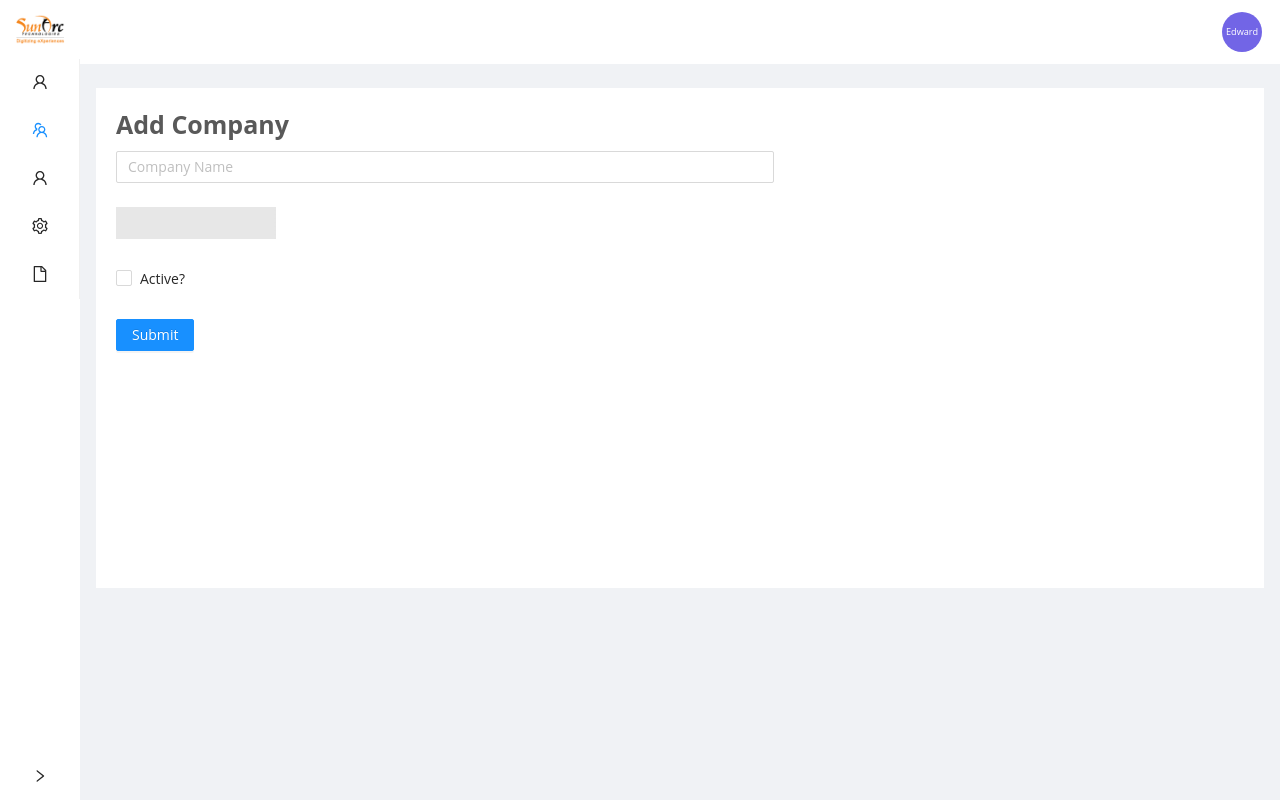
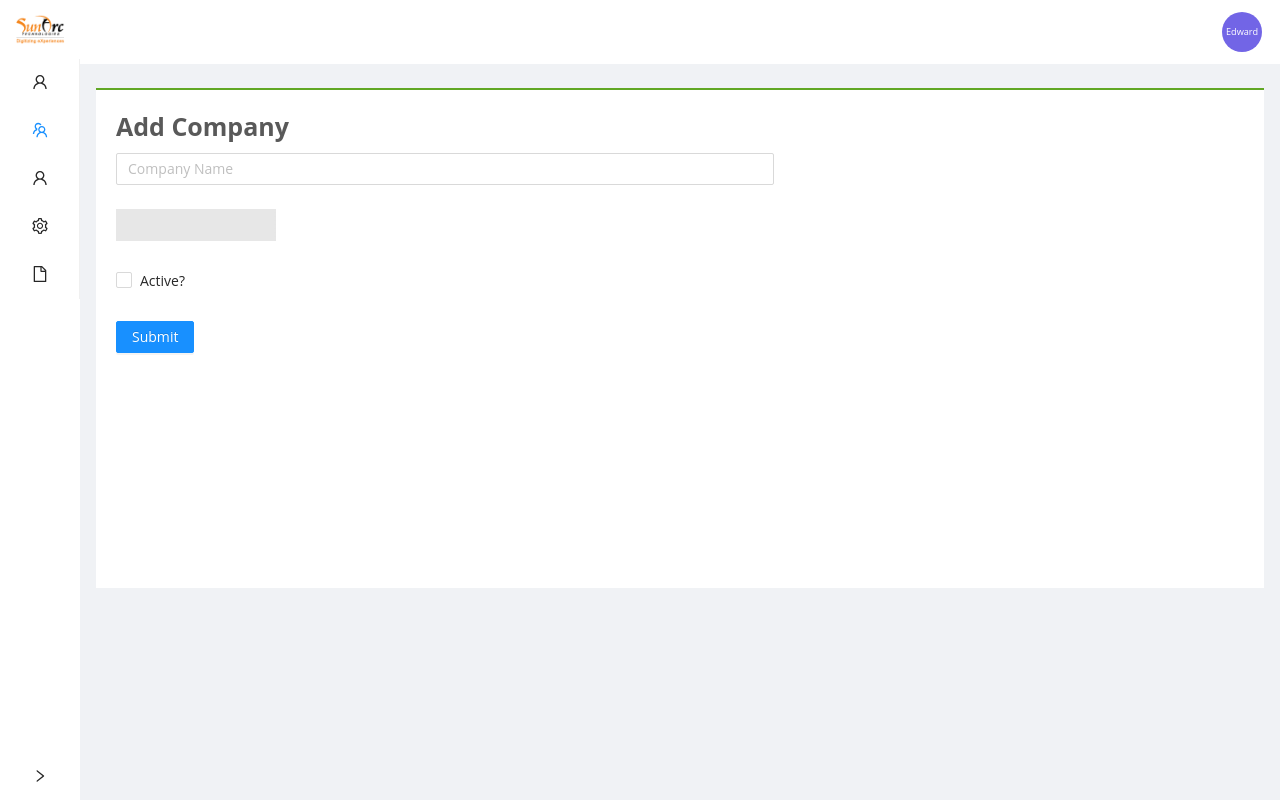
Before and after one commit to kishan3127/Resume-Builder-Frontend, a Next.js app: page /dashboard/companies/new in a window 1280 px wide. Built offline with nearby package versions, Linux system fonts and the light colour scheme; a web font is replaced by a local one.

Commit message:
Updated the border color

```diff
--- a/layouts/admin-layout/admin-layout.styled.tsx
+++ b/layouts/admin-layout/admin-layout.styled.tsx
@@ -101,4 +101,5 @@ export const FixedWidthContainer = styled(Layout)`
 export const ContentArea = styled.div`
   min-height: 500px;
   padding: 20px;
+  border-top: 2px solid #61a724;
 `;
--- a/layouts/admin-layout/admin-layout.tsx
+++ b/layouts/admin-layout/admin-layout.tsx
@@ -88,7 +88,7 @@ function AdminLayout({ children, route }: { children: any; route?: any }) {
   return (
     <>
       <Layout>
-        <Layout style={{ minHeight: "100vh" }}>
+        <Layout style={{ minHeight: "100vh", flexDirection: "row" }}>
           <Sider
             theme="light"
             collapsible
```
